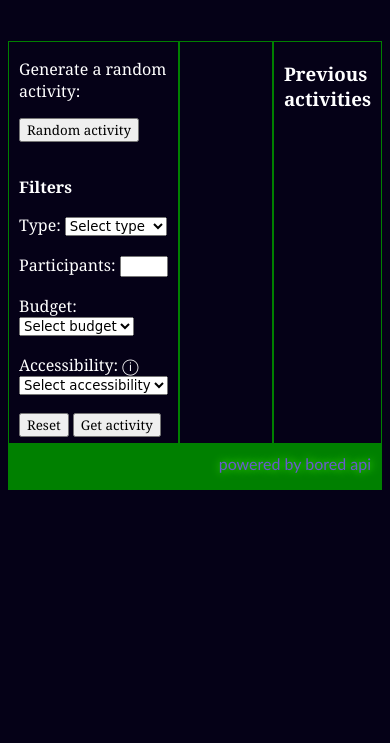
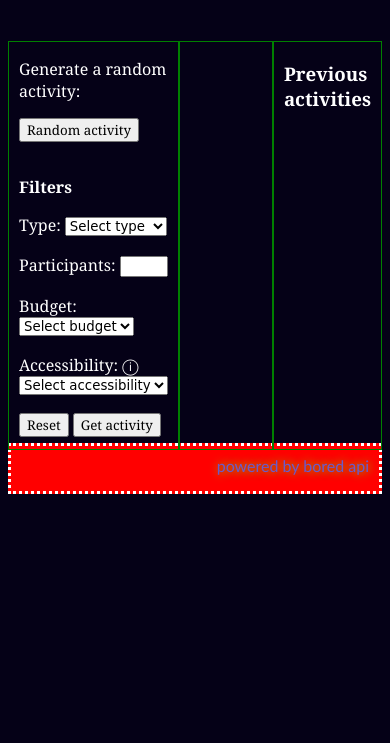
Before and after one commit to vg0at/Module-2-Portfolio-Project, a plain HTML site: page index.html in a window 390 px wide. Shown: the part 101-844 px from the top of the page. Drawn offline with Linux system fonts and the light colour scheme; no server answers.

Commit message:
media queries for maxwidth:500px

```diff
--- a/style.css
+++ b/style.css
@@ -107,3 +107,13 @@
 .div4 {
     font-family: Cambria, Cochin, Georgia, Times, 'Times New Roman', serif;
 }
+
+@media (max-width: 500px) {
+    .div1,
+    .div2 {
+        background-color: red;
+            border: dotted white;
+    }
+
+
+}
```
